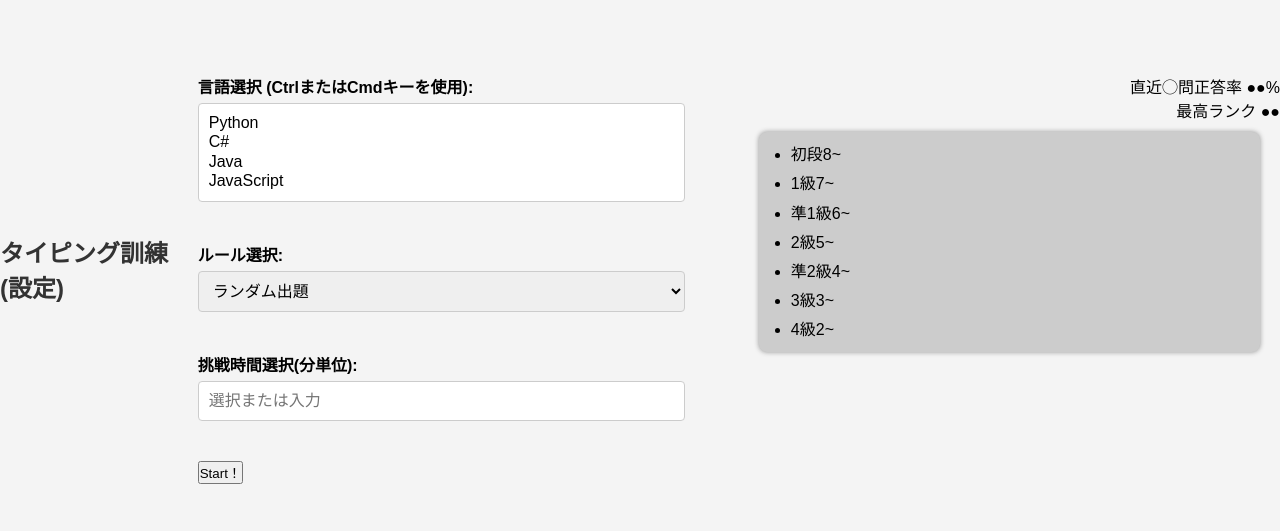
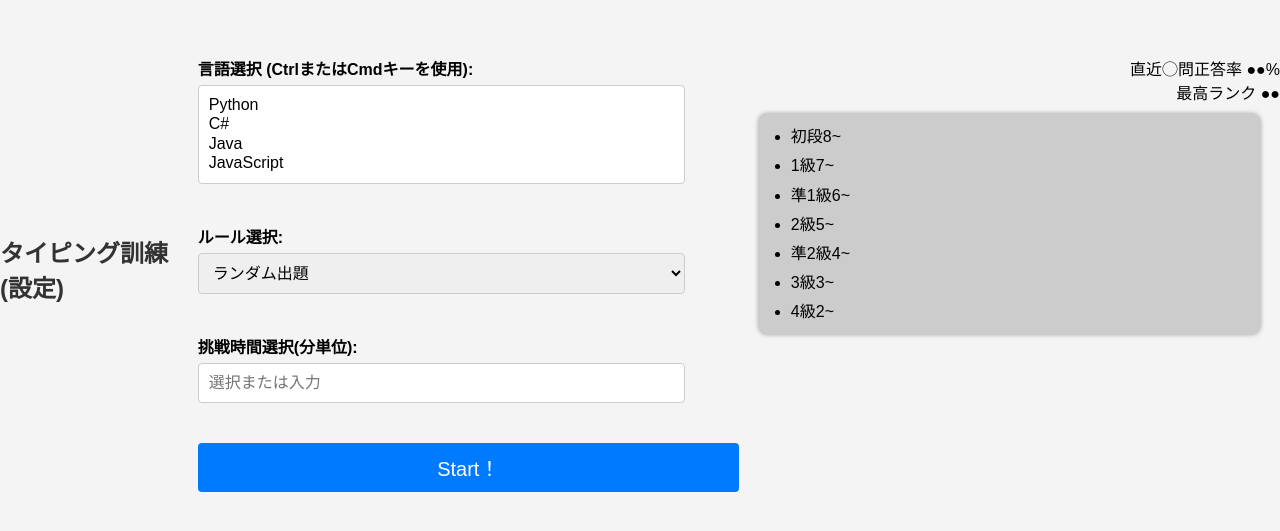
Before and after one commit to sin1227488801/RemindCodeTyping, a plain HTML site: page Rct/typing.html in a window 1280 px wide. Shown: the part 121-652 px from the top of the page. Drawn offline with Linux system fonts and the light colour scheme.

Commit message:
[fix]クラス非適用を修正

```diff
--- a/Rct/typing.html
+++ b/Rct/typing.html
@@ -41,7 +41,7 @@
                     <option value="30">
                 </datalist>
             </div>
-            <button lass="btn">Start！</button>
+            <button class="btn">Start！</button>
         </div>
         <div class="box-right">
             <!-- TODO 100問までの算出と100問以上の算出を分岐して表示 -->
```
